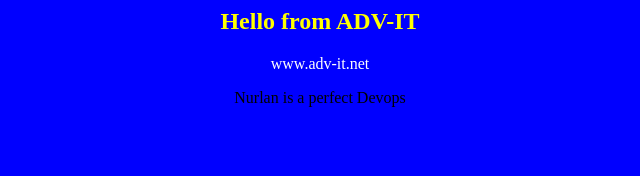
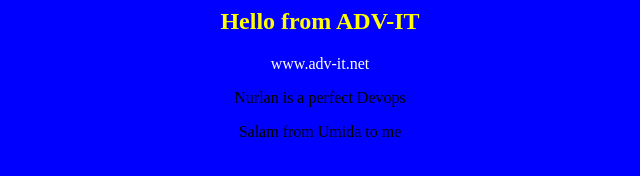
Before and after one commit to NurlanNur/app-for-jenkins, a plain HTML site: page index.html in a window 1280 px wide. Shown: the whole page, without its empty margins (320-960 px from the left). Drawn offline with Linux system fonts and the light colour scheme.

Commit message:
added paragraph about Umida

```diff
--- a/index.html
+++ b/index.html
@@ -7,6 +7,8 @@
 
 <p>Nurlan is a perfect Devops</p>
 
+<p>Salam from Umida to me</p>
+
 </center>
 </body>
 </html>
```
